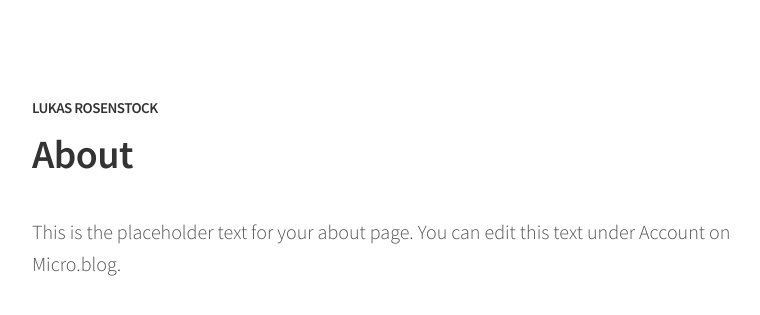
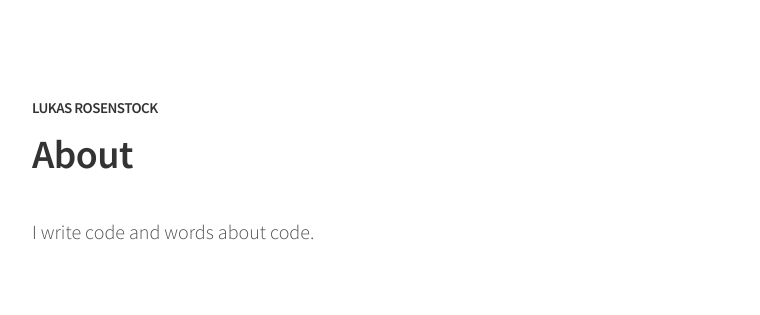
Before and after one commit to LukasRos/microblog-mirror, a Jekyll site: the page built from about.md, in a window 1280 px wide. Shown: the top 315 px of the page, without its empty margins (248-1008 px from the left). Built offline with Jekyll 4.4.1, drawn with Linux system fonts in a browser that asks for light colours.

Commit message:
Mirroring from Micro.blog.

```diff
--- a/about.md
+++ b/about.md
@@ -5,4 +5,4 @@ permalink: /about/
 order: -1
 navigation: true
 ---
-This is the placeholder text for your about page. You can edit this text under Account on Micro.blog.
+I write code and words about code.
```
